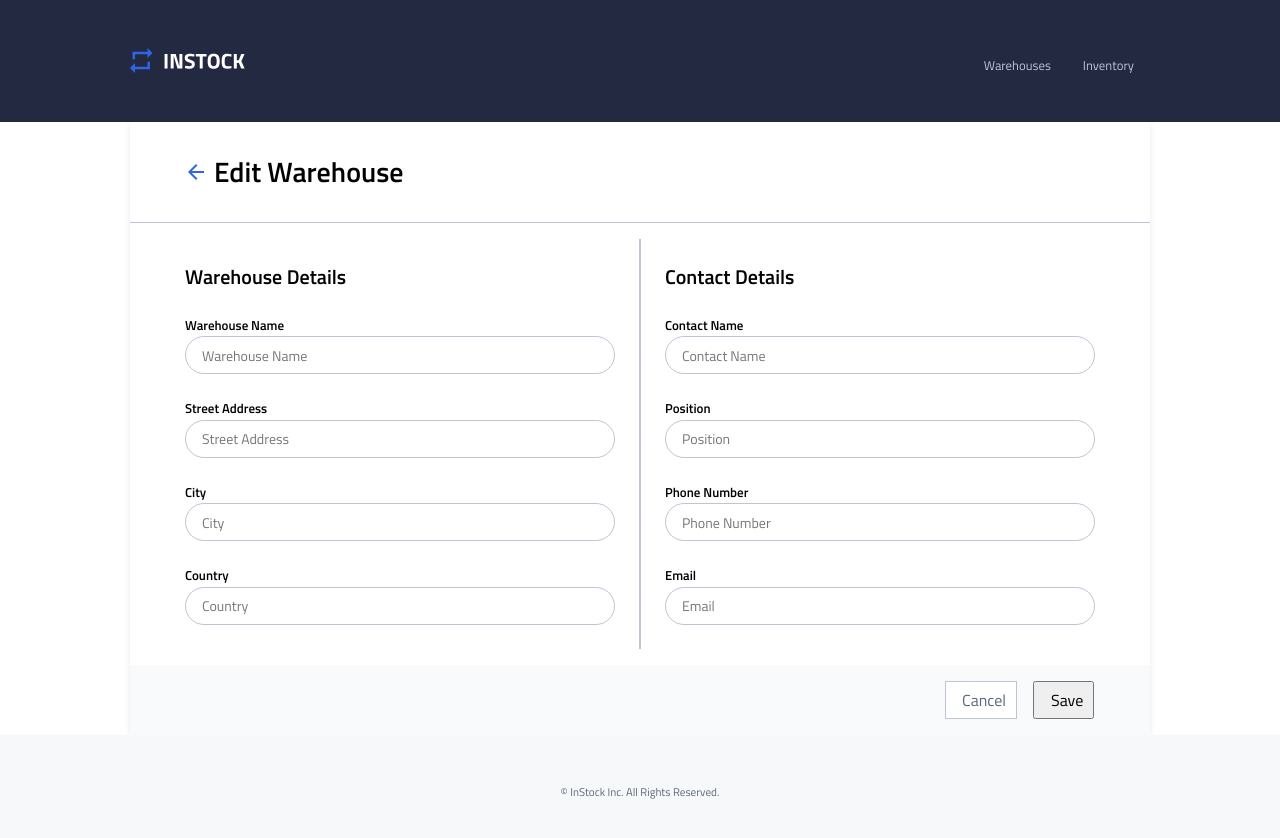
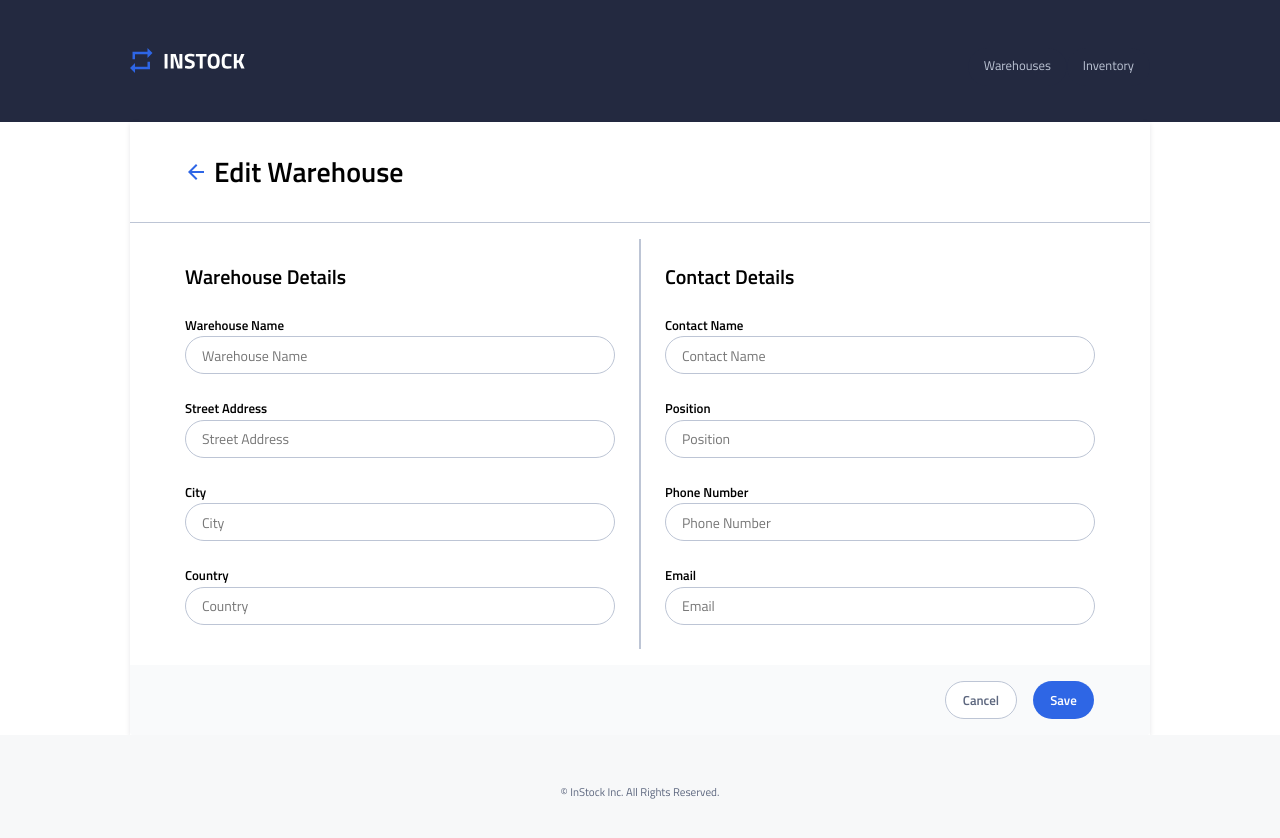
Before and after one commit to saksham1236/brnstn_instock-mp2-frontend, a React (Create React App) app: page /warehouse/1/edit in a window 1280 px wide. Shown: the top 838 px of the page. Built offline with nearby package versions, Linux system fonts and the light colour scheme; no server answers.

Commit message:
fixed cancel/save button styling and confirmed page navigation

```diff
--- a/src/components/EditWarehouse/EditWarehouse.scss
+++ b/src/components/EditWarehouse/EditWarehouse.scss
@@ -205,7 +205,17 @@
 .button {
   width: 140px;
   height: 36px;
-  padding: 8px 56px 8px 56px;
+  top: 1006px;
+  left: 195px;
+  padding: 8px 21px 8px 21px;
+  border-radius: 20px;
+  gap: 10px;
+  background: #2e66e5;
+  border: none;
+  color: white;
+  margin: 0;
+  font-size: 13px;
+  font-weight: 600;
   &:hover {
     color: #FFFFFF;
     background-color: #232940;
```
